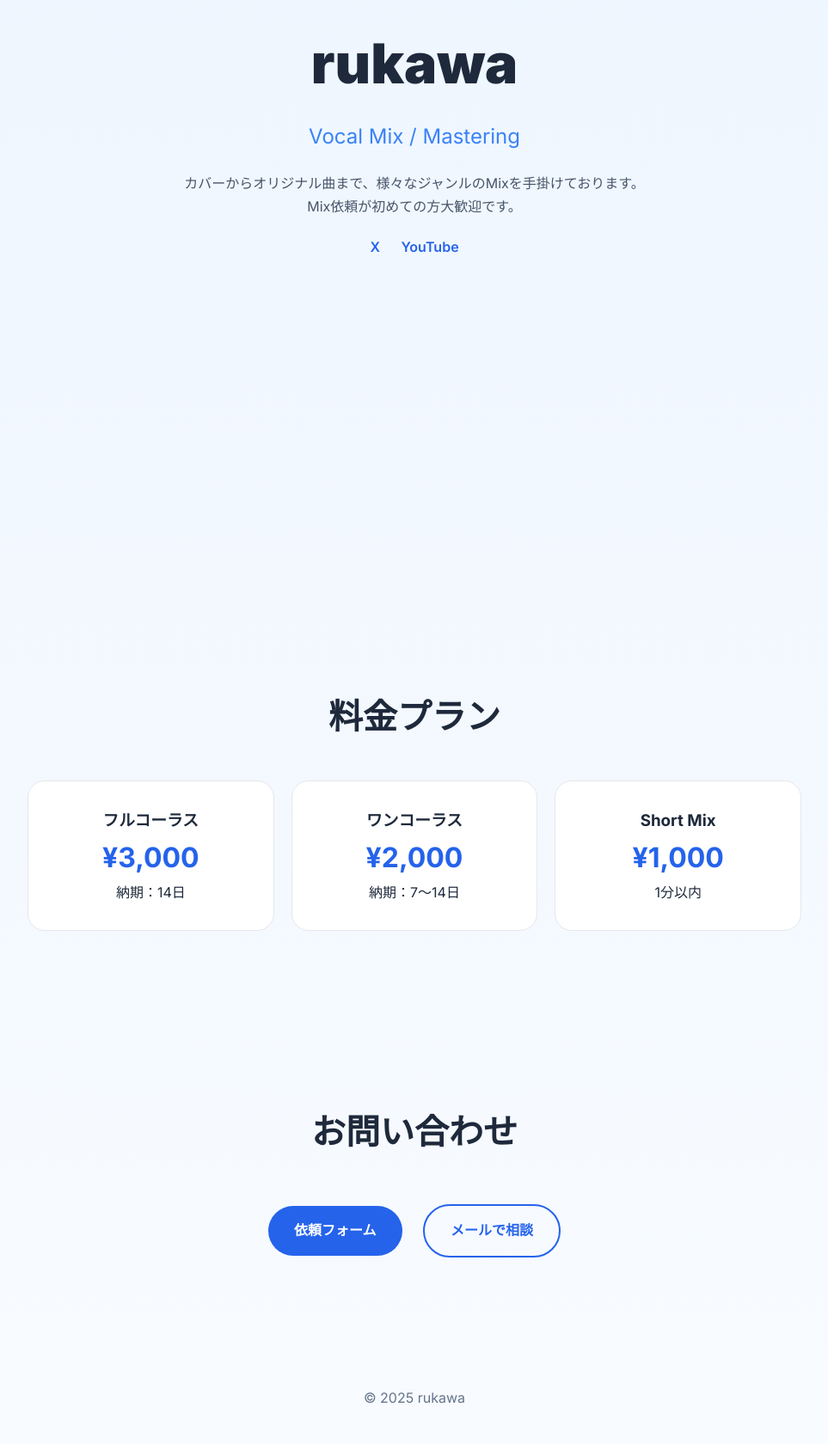
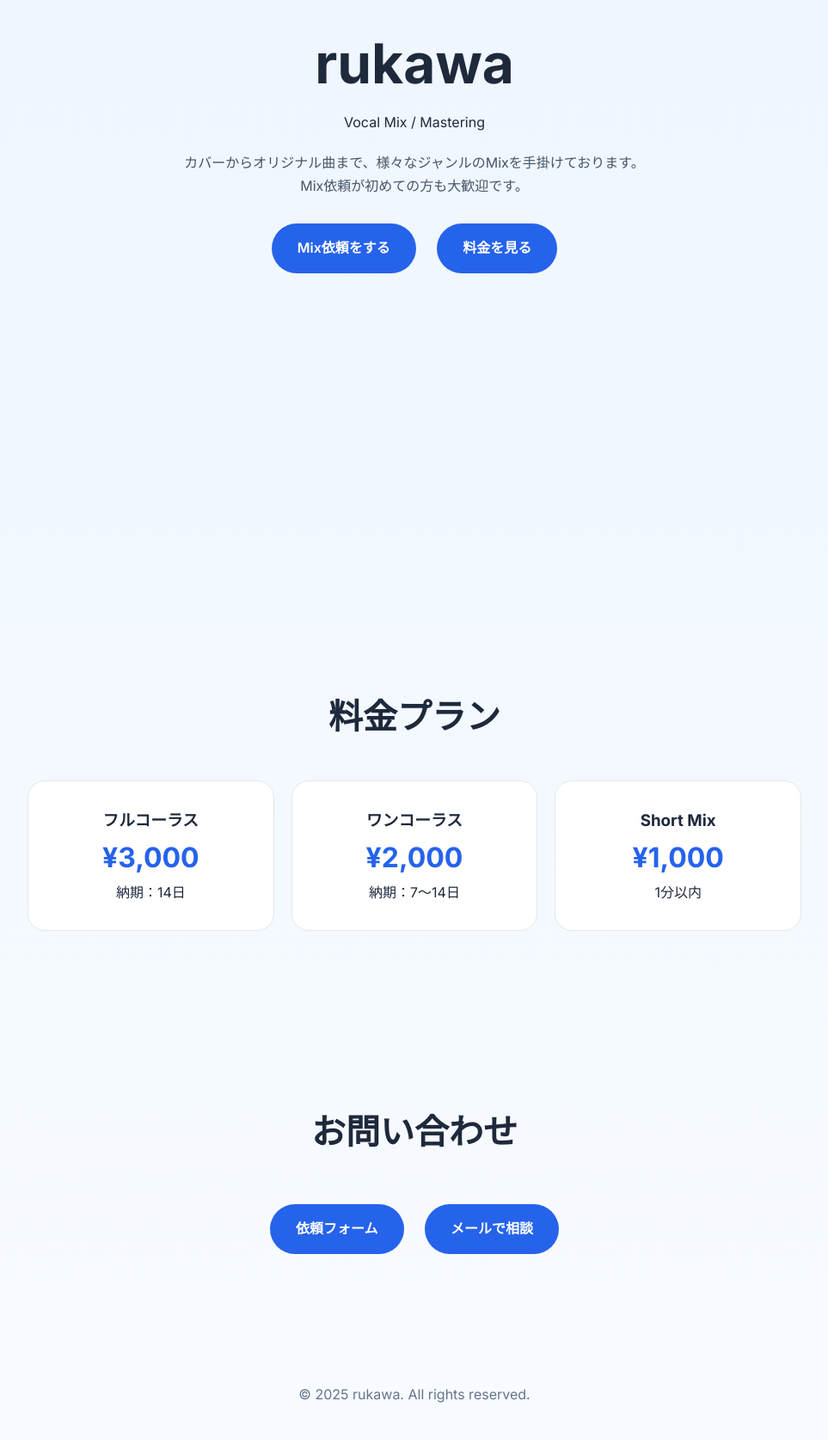
Before and after one commit to rukawa903/test-hp, a plain HTML site: page index.html in a window 1280 px wide. Shown: the part 100-1780 px from the top of the page at 86% size, without its empty margins (158-1121 px from the left). Drawn offline with Linux system fonts and the light colour scheme; files that its build step writes are made by us from their sources.

Commit message:
Update index.html

```diff
--- a/index.html
+++ b/index.html
@@ -1,35 +1,37 @@
 <!DOCTYPE html>
 <html lang="ja">
 <head>
-  <meta charset="UTF-8" />
-  <meta name="viewport" content="width=device-width, initial-scale=1.0"/>
-  <title>rukawa | Vocal Mix / Mastering</title>
+  <meta charset="UTF-8">
+  <meta name="viewport" content="width=device-width, initial-scale=1.0">
 
-  <!-- Google Font -->
-  <link href="https://fonts.googleapis.com/css2?family=Inter:wght@400;600;700;900&display=swap" rel="stylesheet">
+  <title>rukawa - Vocal Mix / Mastering</title>
 
-  <!-- CSS -->
-  <link rel="stylesheet" href="style.css">
+  <!-- Google Fonts（使わないなら削除OK） -->
+  <link href="https://fonts.googleapis.com/css2?family=Inter:wght@400;600;700&display=swap" rel="stylesheet">
+
+  <!-- ★ CSSファイルの指定（ここが正解） -->
+  <link rel="stylesheet" href="css/style.css">
 </head>
+
 <body>
 
-  <!-- HERO -->
+  <!-- Hero Section -->
   <section class="hero">
     <h1>rukawa</h1>
-    <p class="subtitle">Vocal Mix / Mastering</p>
+    <p class="tagline">Vocal Mix / Mastering</p>
     <p class="description">
       カバーからオリジナル曲まで、様々なジャンルのMixを手掛けております。<br>
-      Mix依頼が初めての方大歓迎です。
+      Mix依頼が初めての方も大歓迎です。
     </p>
 
-    <div class="links">
-      <a href="https://twitter.com/rukawa_sub" target="_blank">X</a>
-      <a href="https://youtube.com/@rukawa-mixzunda" target="_blank">YouTube</a>
+    <div class="buttons">
+      <a href="#contact" class="button">Mix依頼をする</a>
+      <a href="#pricing" class="button secondary">料金を見る</a>
     </div>
   </section>
 
-  <!-- PRICING -->
-  <section class="section">
+  <!-- Pricing Section -->
+  <section id="pricing" class="section">
     <h2>料金プラン</h2>
 
     <div class="cards">
@@ -53,21 +55,26 @@
     </div>
   </section>
 
-  <!-- CONTACT -->
-  <section class="section contact">
+  <!-- Contact Section -->
+  <section id="contact" class="section contact">
     <h2>お問い合わせ</h2>
 
-    <a class="button" href="https://docs.google.com/forms/d/1Rkf_H90-QiG73yNAk37mVVX8SM4R88Zt3enbUQL7HWM/viewform" target="_blank">
+    <a
+      href="https://docs.google.com/forms/d/1Rkf_H90-QiG73yNAk37mVVX8SM4R88Zt3enbUQL7HWM/viewform"
+      target="_blank"
+      class="button"
+    >
       依頼フォーム
     </a>
 
-    <a class="button outline" href="mailto:rukawamwork@gmail.com">
+    <a href="mailto:rukawamwork@gmail.com" class="button secondary">
       メールで相談
     </a>
   </section>
 
+  <!-- Footer -->
   <footer>
-    © 2025 rukawa
+    <p>&copy; 2025 rukawa. All rights reserved.</p>
   </footer>
 
 </body>
```
